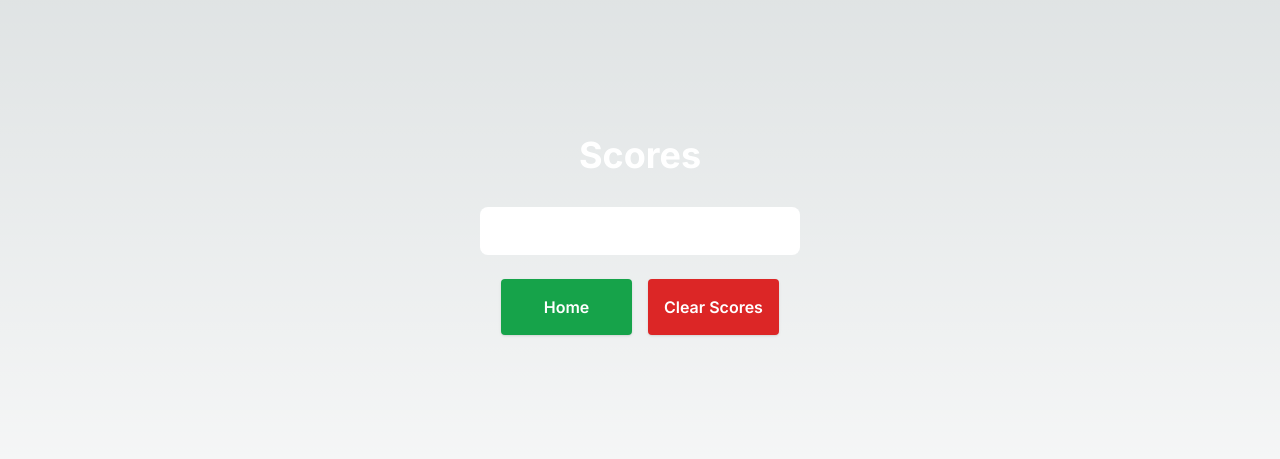
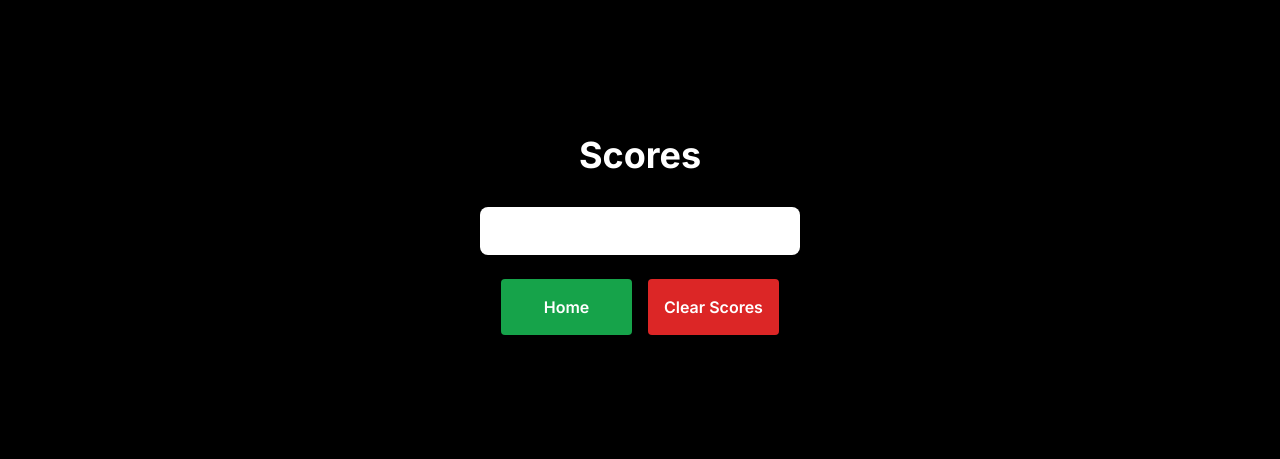
Before and after one commit to lolelu/memory-game, a Next.js app: page /scores in a window 1280 px wide. Shown: the part 213-672 px from the top of the page. Built offline with nearby package versions, Linux system fonts and the light colour scheme.

Commit message:
Final upload

```diff
--- a/app/game/page.tsx
+++ b/app/game/page.tsx
@@ -2,9 +2,9 @@ import GameBoard from "@/components/GameBoard";
 
 const Game = () => {
   return (
-    <div>
+    <>
       <GameBoard />
-    </div>
+    </>
   );
 };
 
--- a/app/globals.css
+++ b/app/globals.css
@@ -3,17 +3,9 @@
 @tailwind utilities;
 
 :root {
-  --foreground-rgb: 0, 0, 0;
-  --background-start-rgb: 214, 219, 220;
-  --background-end-rgb: 255, 255, 255;
-}
-
-@media (prefers-color-scheme: dark) {
-  :root {
-    --foreground-rgb: 255, 255, 255;
-    --background-start-rgb: 0, 0, 0;
-    --background-end-rgb: 0, 0, 0;
-  }
+  --foreground-rgb: 255, 255, 255;
+  --background-start-rgb: 0, 0, 0;
+  --background-end-rgb: 0, 0, 0;
 }
 
 body {
--- a/app/layout.tsx
+++ b/app/layout.tsx
@@ -5,8 +5,8 @@ import { Inter } from "next/font/google";
 const inter = Inter({ subsets: ["latin"] });
 
 export const metadata = {
-  title: "Create Next App",
-  description: "Generated by create next app",
+  title: "MEMOVAS",
+  description: "Created by @lolelu",
 };
 
 export default function RootLayout({
--- a/app/scores/page.tsx
+++ b/app/scores/page.tsx
@@ -5,12 +5,16 @@ import { GetScores, GetHighScore } from "@/lib/scores";
 import Link from "next/link";
 
 const Scores = () => {
+  // Get the state and dispatch from the context
   const { state, dispatch } = useContext(ScoreContext);
-  const [scores, setScores] = useState<number[]>([]);
 
+  // Add points to the score
   const ClearScores = () => {
     dispatch({ type: "CLEAR" });
   };
+
+  // Get the scores from the token
+  const [scores, setScores] = useState<number[]>([]);
 
   useEffect(() => {
     setScores(GetScores());
--- a/components/Card.tsx
+++ b/components/Card.tsx
@@ -10,22 +10,22 @@ interface CardProps {
 const Card = ({ card, onFlip }: CardProps) => {
   const [isFlippedUp, setIsFlippedUp] = React.useState(false);
 
-  const handleClick = () => {
+  //handle click function (only if card is not flipped up)
+  const handleClick = (): void => {
     if (!isFlippedUp) {
       onFlip(card);
     }
   };
 
-  card.flipUp = () => {
+  //flip up function
+  card.flipUp = (): void => {
     setIsFlippedUp(true);
   };
-  card.flipDown = () => {
+
+  //flip down function
+  card.flipDown = (): void => {
     setIsFlippedUp(false);
   };
-  // Add this useEffect to update the card's flip function
-  // React.useEffect(() => {
-
-  // }, []);
 
   return (
     <div
--- a/context/score.context.tsx
+++ b/context/score.context.tsx
@@ -8,18 +8,22 @@ import {
 
 import React, { Dispatch, createContext, useReducer } from "react";
 
+// The type of the state
 type StateType = {
   score: number;
 };
 
+// The type of the action
 type ActionType = {
   type: "CORRECT" | "WRONG" | "RESETPOINTS" | "SAVE" | "CLEAR";
 };
 
+// The initial state
 const initialState: StateType = {
   score: 0,
 };
 
+// The reducer function that takes in the old state and an action and returns the new state
 const reducer = (state: StateType, action: ActionType) => {
   console.log(action);
   switch (action.type) {
@@ -42,11 +46,13 @@ const reducer = (state: StateType, action: ActionType) => {
   }
 };
 
+// The context that will be used to access the state and dispatch
 export const ScoreContext = createContext<{
   state: StateType;
   dispatch: Dispatch<ActionType>;
 }>({ state: initialState, dispatch: () => null });
 
+// The provider that will wrap the app and provide the context
 export const ScoreContextProvider = ({
   children,
 }: {
--- a/lib/scores.ts
+++ b/lib/scores.ts
@@ -1,6 +1,7 @@
-const winningMovePoints = 15;
+const winningMovePoints = 10;
 const losingMovePoints = 5;
 
+// AddPoints and SubtractPoints are used to calculate the score
 export const AddPoints = (points: number): number => {
   points += winningMovePoints;
   return points;
@@ -10,6 +11,7 @@ export const SubtractPoints = (points: number): number => {
   return points;
 };
 
+// SaveScore, GetScores, SetScores, GetHighScore, and ClearScores are used to save and retrieve scores from local storage
 export const SaveScore = (score: number) => {
   const scores = GetScores();
 
```
Also changed, not shown: app/page.tsx (+10 -0 lines), components/GameOverModal.tsx (+4 -4 lines), lib/cards.ts (+7 -2 lines).
